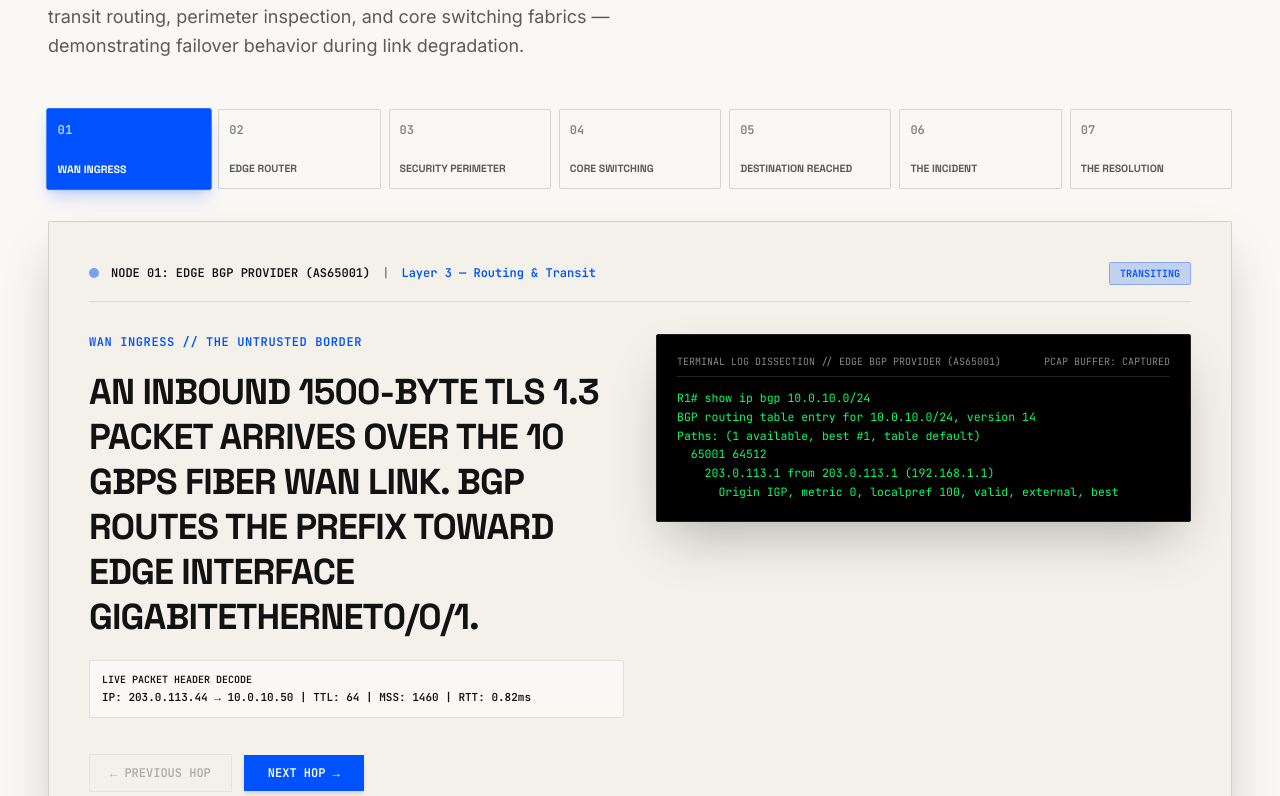
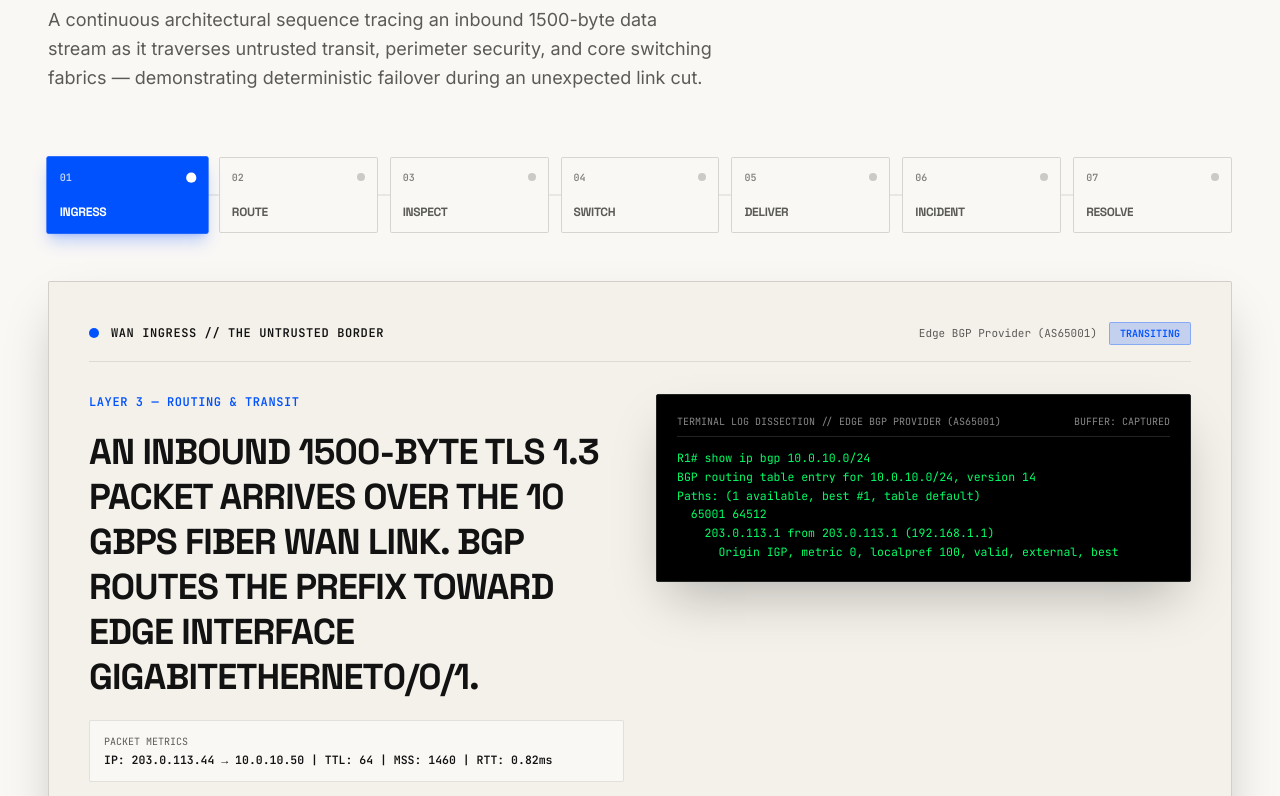
Before and after one commit to gajendrarjpt/gajendra-portfolio-3---Made-by-antigravity, a React (Vite) app: page / in a window 1280 px wide. Shown: the part 1024-1820 px from the top of the page. Built offline with nearby package versions, Linux system fonts and the light colour scheme.

Commit message:
feat(design): final creative direction pass - elevate Packet Journey to continuous pipeline and refine editorial breathing room

```diff
--- a/src/components/journey/PacketJourney.jsx
+++ b/src/components/journey/PacketJourney.jsx
@@ -1,87 +1,106 @@
 import React, { useState } from 'react';
 import { motion, AnimatePresence } from 'framer-motion';
 import { packetJourneyStages } from '../../data/portfolioData';
+
+const STAGE_LABELS = [
+  { short: 'INGRESS', title: 'WAN Ingress' },
+  { short: 'ROUTE', title: 'Edge Routing' },
+  { short: 'INSPECT', title: 'Perimeter Security' },
+  { short: 'SWITCH', title: 'Core Switching' },
+  { short: 'DELIVER', title: 'Destination' },
+  { short: 'INCIDENT', title: 'Link Cut' },
+  { short: 'RESOLVE', title: 'Convergence' },
+];
 
 export default function PacketJourney() {
   const [activeStepIndex, setActiveStepIndex] = useState(0);
   const activeStage = packetJourneyStages[activeStepIndex] || packetJourneyStages[0];
 
   return (
-    <section id="journey" className="pt-12 pb-20 md:pt-16 md:pb-28 border-b border-[#121212]/10 dark:border-[#1F1F1F] bg-[#FAF8F5] dark:bg-[#000000] text-[#121212] dark:text-white relative transition-colors overflow-hidden">
+    <section id="journey" className="pt-16 pb-24 md:pt-24 md:pb-32 border-b border-[#121212]/10 dark:border-[#1F1F1F] bg-[#FAF8F5] dark:bg-[#000000] text-[#121212] dark:text-white relative transition-colors overflow-hidden">
+      <div className="max-w-7xl mx-auto px-6 md:px-12">
 
-      {/* Background Subtitle Coordinate Grid */}
-      <div className="max-w-7xl mx-auto px-6 md:px-12 relative z-10">
-
-        {/* Section Header */}
-        <div className="flex flex-col gap-3 mb-12">
+        {/* Section Header with Editorial Rhythm */}
+        <div className="flex flex-col gap-3 mb-16">
           <div className="flex items-center gap-2 font-mono text-xs text-[#0052FF] dark:text-[#00FF66] tracking-widest uppercase">
             <span>01.5 / ARCHITECTURAL WALKTHROUGH</span>
             <span>·</span>
-            <span>PACKET LIFECYCLE SIMULATION</span>
+            <span>FOLLOW THE PACKET</span>
           </div>
           <h2 className="font-display text-4xl sm:text-6xl md:text-7xl font-bold tracking-tighter uppercase text-[#121212] dark:text-white max-w-4xl leading-[0.92]">
             THE ANATOMY OF A PACKET.
           </h2>
           <p className="font-body text-base sm:text-lg text-[#5A5A57] dark:text-[#AAAAAA] max-w-2xl font-normal leading-relaxed">
-            A reference walkthrough tracing a single 1500-byte data stream as it traverses transit routing, perimeter inspection, and core switching fabrics — demonstrating failover behavior during link degradation.
+            A continuous architectural sequence tracing an inbound 1500-byte data stream as it traverses untrusted transit, perimeter security, and core switching fabrics — demonstrating deterministic failover during an unexpected link cut.
           </p>
         </div>
 
-        {/* Interactive Step-Through Track */}
-        <div className="grid grid-cols-2 sm:grid-cols-4 lg:grid-cols-7 gap-2 mb-8 font-mono text-[10px] sm:text-xs">
-          {packetJourneyStages.map((stage, idx) => {
+        {/* Continuous Pipeline Navigation Track */}
+        <div className="relative mb-12">
+          {/* Background Connecting Line */}
+          <div className="absolute top-1/2 left-0 w-full h-[1px] bg-[#121212]/15 dark:bg-[#222222] -translate-y-1/2 hidden md:block" />
+
+          <div className="grid grid-cols-2 sm:grid-cols-4 md:grid-cols-7 gap-3 relative z-10">
+            {STAGE_LABELS.map((stage, idx) => {
               const isActive = activeStepIndex === idx;
               const isPassed = activeStepIndex > idx;
-            const isIncident = stage.id === 'the-incident';
+              const isIncident = idx === 5;
 
               return (
                 <button
-                key={stage.id}
+                  key={idx}
                   onClick={() => setActiveStepIndex(idx)}
-                className={`py-3 px-2.5 font-bold uppercase border transition-all text-left flex flex-col justify-between h-[80px] rounded-xs cursor-pointer ${
+                  className={`p-3 rounded-xs border transition-all text-left flex flex-col justify-between h-[76px] cursor-pointer group ${
                     isActive
                       ? isIncident
-                      ? 'bg-[#FF3344] text-white border-[#FF3344] shadow-lg shadow-[#FF3344]/20 scale-102'
-                      : 'bg-[#0052FF] text-white border-[#0052FF] shadow-lg shadow-[#0052FF]/20 scale-102'
+                        ? 'bg-[#FF3344] text-white border-[#FF3344] shadow-lg shadow-[#FF3344]/25 scale-102'
+                        : 'bg-[#0052FF] text-white border-[#0052FF] shadow-lg shadow-[#0052FF]/25 scale-102'
                       : isPassed
-                    ? 'bg-[#F4F1EA] dark:bg-[#111111] text-[#121212] dark:text-white border-[#0052FF]/40 dark:border-[#00FF66]/40'
+                      ? 'bg-[#F4F1EA] dark:bg-[#111111] text-[#121212] dark:text-white border-[#0052FF]/30 dark:border-[#00FF66]/30'
                       : 'bg-[#FAF8F5] dark:bg-[#0A0A0A] text-[#5A5A57] dark:text-[#888888] border-[#121212]/15 dark:border-[#1F1F1F] hover:border-[#0052FF]'
                   }`}
                 >
-                <div className="flex justify-between items-center w-full">
-                  <span className="opacity-75">{stage.step}</span>
-                  <span className={`w-1.5 h-1.5 rounded-full ${
-                    isActive ? 'bg-white animate-ping' : isPassed ? 'bg-[#0052FF] dark:bg-[#00FF66]' : 'bg-transparent'
+                  <div className="flex items-center justify-between font-mono text-[10px] w-full">
+                    <span className="opacity-75 font-semibold">0{idx + 1}</span>
+                    <span className={`w-2 h-2 rounded-full transition-transform duration-300 ${
+                      isActive ? 'bg-white scale-125' : isPassed ? 'bg-[#0052FF] dark:bg-[#00FF66]' : 'bg-[#121212]/20 dark:bg-[#333]'
                     }`} />
                   </div>
-                <div className="truncate font-display text-[10.5px] leading-tight">
-                  {stage.nodeName.split('//')[0]}
+                  <div className="font-display font-bold text-xs uppercase tracking-tight truncate">
+                    {stage.short}
                   </div>
                 </button>
               );
             })}
           </div>
+        </div>
 
-        {/* Main Cinematic Interactive Deck */}
-        <div className="border border-[#121212]/15 dark:border-[#1F1F1F] bg-[#F4F1EA] dark:bg-[#0A0A0A] p-6 sm:p-10 rounded-xs shadow-2xl relative overflow-hidden">
-
-          {/* Deck Header: Telemetry Bar */}
+        {/* Continuous System Stage Display */}
+        <AnimatePresence mode="wait">
+          <motion.div
+            key={activeStage.id}
+            initial={{ opacity: 0, y: 16 }}
+            animate={{ opacity: 1, y: 0 }}
+            exit={{ opacity: 0, y: -16 }}
+            transition={{ duration: 0.3 }}
+            className="border border-[#121212]/15 dark:border-[#1F1F1F] bg-[#F4F1EA] dark:bg-[#0A0A0A] p-6 sm:p-10 rounded-xs shadow-2xl"
+          >
+            {/* Top Stage Header */}
             <div className="flex flex-wrap items-center justify-between gap-4 font-mono text-xs border-b border-[#121212]/10 dark:border-[#1F1F1F] pb-4 mb-8">
               <div className="flex items-center gap-3">
-              <span className={`w-2.5 h-2.5 rounded-full animate-pulse ${
-                activeStage.statusTone === 'rose' ? 'bg-[#FF3344]' :
+                <span className={`w-2.5 h-2.5 rounded-full ${
+                  activeStage.statusTone === 'rose' ? 'bg-[#FF3344] animate-pulse' :
                   activeStage.statusTone === 'emerald' ? 'bg-[#00FF66]' : 'bg-[#0052FF]'
                 }`} />
-              <span className="font-bold text-[#121212] dark:text-white uppercase">
-                NODE {activeStage.step}: {activeStage.device}
-              </span>
-              <span className="text-[#5A5A57] dark:text-[#888888] hidden sm:inline">|</span>
-              <span className="text-[#0052FF] dark:text-[#00FF66] font-semibold hidden sm:inline">
-                {activeStage.layer}
+                <span className="font-bold text-[#121212] dark:text-white uppercase tracking-wider">
+                  {activeStage.nodeName}
                 </span>
               </div>
 
-            <div className="flex items-center gap-2">
+              <div className="flex items-center gap-3">
+                <span className="text-[#5A5A57] dark:text-[#888888] hidden sm:inline text-[11px]">
+                  {activeStage.device}
+                </span>
                 <span className={`px-2.5 py-1 font-bold text-[10px] uppercase rounded-xs ${
                   activeStage.statusTone === 'rose'
                     ? 'bg-[#FF3344] text-white'
@@ -94,37 +113,37 @@ export default function PacketJourney() {
               </div>
             </div>
 
-          {/* Stage Core Breakdown */}
+            {/* Narrative & Telemetry Grid */}
             <div className="grid grid-cols-1 lg:grid-cols-12 gap-8 items-start">
 
-            {/* Left Narrative Block */}
+              {/* Left Editorial Narrative */}
               <div className="lg:col-span-6 flex flex-col gap-5">
                 <div className="font-mono text-xs text-[#0052FF] dark:text-[#00FF66] font-bold uppercase tracking-wider">
-                {activeStage.nodeName}
+                  {activeStage.layer}
                 </div>
 
                 <h3 className="font-display text-2xl sm:text-4xl font-bold tracking-tight uppercase text-[#121212] dark:text-white leading-tight">
                   {activeStage.description}
                 </h3>
 
-              <div className="p-3 bg-[#FAF8F5] dark:bg-[#121212] border border-[#121212]/10 dark:border-[#222222] rounded-xs font-mono text-xs text-[#5A5A57] dark:text-[#AAAAAA]">
-                <span className="text-[10px] font-bold text-[#121212] dark:text-white block uppercase mb-1">
-                  LIVE PACKET HEADER DECODE
+                <div className="p-3.5 bg-[#FAF8F5] dark:bg-[#111111] border border-[#121212]/10 dark:border-[#222222] rounded-xs font-mono text-xs">
+                  <span className="text-[10px] text-[#5A5A57] dark:text-[#888888] block uppercase mb-1">
+                    PACKET METRICS
                   </span>
-                <p className="text-[11px] font-semibold text-[#121212] dark:text-[#CCCCCC]">
+                  <p className="text-[11.5px] font-semibold text-[#121212] dark:text-[#CCCCCC]">
                     {activeStage.telemetry}
                   </p>
                 </div>
 
-              {/* Step Navigation Controls */}
-              <div className="flex items-center gap-3 pt-4 font-mono text-xs">
+                {/* Navigation Buttons */}
+                <div className="flex items-center gap-3 pt-2 font-mono text-xs">
                   <button
                     type="button"
                     disabled={activeStepIndex === 0}
                     onClick={() => setActiveStepIndex(Math.max(0, activeStepIndex - 1))}
                     className="px-5 py-2.5 border border-[#121212]/20 dark:border-[#333] font-bold uppercase disabled:opacity-30 hover:bg-[#121212]/5 dark:hover:bg-white/5 transition-colors cursor-pointer"
                   >
-                  ← PREVIOUS HOP
+                    ← PREVIOUS
                   </button>
 
                   <button
@@ -135,16 +154,16 @@ export default function PacketJourney() {
                       activeStage.id === 'the-incident' ? 'bg-[#FF3344] hover:bg-[#DD2233]' : 'bg-[#0052FF] hover:bg-[#0042D0]'
                     }`}
                   >
-                  {activeStepIndex === packetJourneyStages.length - 2 ? 'RESOLVE INCIDENT →' : 'NEXT HOP →'}
+                    {activeStepIndex === packetJourneyStages.length - 2 ? 'RESOLVE FAILOVER →' : 'NEXT HOP →'}
                   </button>
                 </div>
               </div>
 
-            {/* Right Real CLI / Wireshark Console */}
-            <div className="lg:col-span-6 bg-[#000000] text-[#00FF66] font-mono text-xs p-5 rounded-xs border border-[#222222] shadow-2xl overflow-x-auto max-h-[340px]">
+              {/* Right Decoded CLI Console */}
+              <div className="lg:col-span-6 bg-[#000000] text-[#00FF66] font-mono text-xs p-5 rounded-xs border border-[#222222] shadow-2xl overflow-x-auto max-h-[320px]">
                 <div className="text-[10px] text-[#888888] border-b border-[#222] pb-2 mb-3 flex justify-between uppercase">
                   <span>TERMINAL LOG DISSECTION // {activeStage.device}</span>
-                <span>PCAP BUFFER: CAPTURED</span>
+                  <span>BUFFER: CAPTURED</span>
                 </div>
                 <pre className="whitespace-pre-wrap leading-relaxed font-mono text-[11.5px] text-[#00FF66]">
                   {activeStage.cliSnippet}
@@ -152,12 +171,12 @@ export default function PacketJourney() {
               </div>
             </div>
 
-          {/* Bottom Statement: "This is what I do." */}
+            {/* Concluding Thesis Statement */}
             {activeStepIndex === packetJourneyStages.length - 1 && (
               <motion.div
-              initial={{ opacity: 0, y: 15 }}
+                initial={{ opacity: 0, y: 12 }}
                 animate={{ opacity: 1, y: 0 }}
-              transition={{ duration: 0.5 }}
+                transition={{ duration: 0.4 }}
                 className="mt-8 pt-6 border-t border-[#121212]/10 dark:border-[#1F1F1F] flex flex-col sm:flex-row sm:items-center justify-between gap-4 font-mono text-xs"
               >
                 <div className="flex items-center gap-3">
@@ -168,13 +187,14 @@ export default function PacketJourney() {
                 </div>
                 <a
                   href="#incidents"
-                className="px-6 py-2.5 bg-[#0052FF] text-white font-bold uppercase tracking-wider text-center"
+                  className="px-6 py-2.5 bg-[#0052FF] text-white font-bold uppercase tracking-wider text-center cursor-pointer"
                 >
                   EXPLORE INCIDENT PLAYBOOKS ↓
                 </a>
               </motion.div>
             )}
-        </div>
+          </motion.div>
+        </AnimatePresence>
       </div>
     </section>
   );
```
Also changed, not shown: src/components/about/AboutHuman.jsx (+19 -19 lines). Lines whose indentation alone changed are shown as unchanged.
